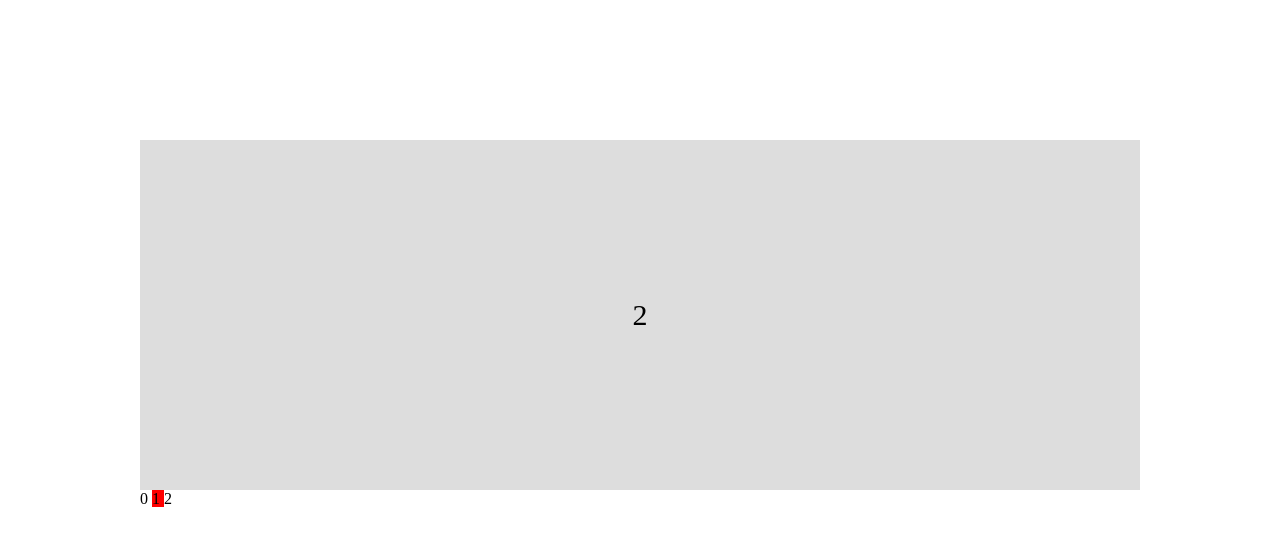
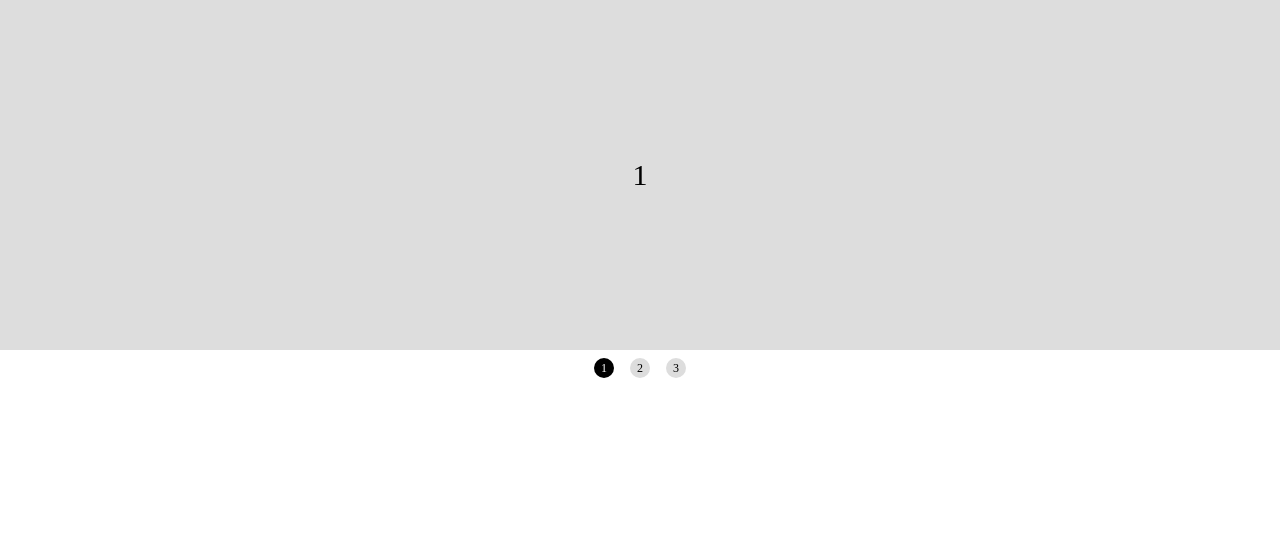
Before and after one commit to wang7211401/vue-ui, a Vue app: page / in a window 1280 px wide. Shown: the top 546 px of the page. Built offline with nearby package versions, Linux system fonts and the light colour scheme.

Commit message:
支持手机滑动

```diff
--- a/src/demo.vue
+++ b/src/demo.vue
@@ -1,6 +1,6 @@
 <template>
-    <div id="app" style="padding:100px;">
-      <g-slides class="wrapper" width="300px" height="200px" :selected.sync="selected">
+    <div id="app">
+      <g-slides class="wrapper" width="100%" height="200px" :selected.sync="selected">
         <g-slides-item name="1">
           <div class="box">1</div>
         </g-slides-item>
@@ -26,7 +26,7 @@ export default {
   },
   data() {
     return {
-      selected: '2'
+      selected: undefined
     };
   },
   created() {
@@ -41,7 +41,7 @@ export default {
   box-sizing: border-box;
 }
 .wrapper{
-  margin:40px;
+  /* margin:40px; */
 }
 .box{
   width:100%;
--- a/src/slides-item.vue
+++ b/src/slides-item.vue
@@ -42,18 +42,14 @@ export default {
     }
     .slide-enter{
         transform:translateX(100%);
-        opacity: 0;
     }
     .slide-enter.reverse{
-        transform: translateX(-100%) scale(0.5);
-        opacity: 0;
+        transform: translateX(-100%);
     }
     .slide-leave-to{
-        transform: translateX(-100%) scale(0.5);
-        opacity: 0;
+        transform: translateX(-100%);
     }
     .slide-leave-to.reverse{
-        transform:translateX(100%) scale(0.5);
-        opacity: 0;
+        transform:translateX(100%);
     }
 </style>
--- a/src/slides.vue
+++ b/src/slides.vue
@@ -1,6 +1,9 @@
 <template>
     <div class="g-slides" @mouseenter="onMouseEnter"
-    @mouseleave="onMouseLeave">
+    @mouseleave="onMouseLeave"
+    @touchstart="onTouchStart"
+    @touchmove="onTouchMove"
+    @touchend="onTouchEnd">
         <div class="g-slides-window" ref="window">
             <div class="g-slides-wrapper">
                 <slot></slot>
@@ -9,7 +12,7 @@
         <div class="g-slides-dots">
             <span v-for="n in childrenLength" :class="{active:selectedIndex === n-1}"
                 @click="select(n-1)" :key="n">
-                {{n-1}}
+                {{n}}
             </span>
         </div>
     </div>
@@ -29,7 +32,8 @@ export default {
         return {
             childrenLength:0,
             lastSelectedIndex:undefined,
-            timerId:undefined
+            timerId:undefined,
+            startTouch:undefined
         }
     },
     mounted(){
@@ -42,13 +46,41 @@ export default {
     },
     computed:{
         selectedIndex(){
-            return this.names.indexOf(this.selected) || 0
+            let index = this.names.indexOf(this.selected)
+            return index === -1 ? 0 : index
         },
         names(){
             return this.$children.map(vm => vm.name)
         }
     },
     methods:{
+        onTouchStart(e){
+            this.pause()
+            if(e.touches.length > 1){
+                return
+            }
+            this.startTouch = e.touches[0]
+        },
+        onTouchMove(){},
+        onTouchEnd(e){
+            let endTouch = e.changedTouches[0]
+            let {clientX:x1,clientY:y1} = this.startTouch
+            let {clientX:x2,clientY:y2} = endTouch
+
+            let distance = Math.sqrt(Math.pow(x2 - x1,2) + Math.pow(y2 - y1,2))
+            let deltaY = Math.abs(y2 -y1)
+            let rate = distance / deltaY
+            if(rate > 2){
+                if(x2 - x1){
+                    this.select(this.selectedIndex - 1)
+                }else{
+                    this.select(this.selectedIndex + 1)
+                }
+            }
+            this.$nextTick(()=>{
+                this.playAutomatically()
+            })
+        },
         onMouseEnter(){
             this.pause()
         },
@@ -59,13 +91,7 @@ export default {
             if(this.timerId){return}
             let run = ()=>{
                 let index = this.names.indexOf(this.getSelected())
-                let newIndex = index - 1
-                if(newIndex === -1){
-                    newIndex = this.names.length -1
-                }
-                if(newIndex === this.names.length){
-                    newIndex = 0
-                }
+                let newIndex = index + 1
                 this.select(newIndex)
                 this.timerId = setTimeout(run,300)
             }
@@ -74,9 +100,14 @@ export default {
             window.clearTimeout(this.timerId)
             this.timerId = undefined
         },
-        select(index){
-            this.lastSelectedIndex = this.selectedIndex
-            this.$emit('update:selected',this.names[index])
+        select(newIndex){
+            if(newIndex === -1){
+                newIndex = this.names.length -1
+            }
+            if(newIndex === this.names.length){
+                newIndex = 0
+            }
+            this.$emit('update:selected',this.names[newIndex])
         },
         getSelected(){
             let first = this.$children[0]
@@ -86,11 +117,13 @@ export default {
             let selected = this.getSelected()
             this.$children.forEach(vm =>{
                 let reverse = this.selectedIndex > this.lastSelectedIndex ? false : true
-                if(this.lastSelectedIndex === this.$children.length - 1 && this.selectedIndex === 0){
-                    reverse = false
-                }
-                if(this.lastSelectedIndex === 0 && this.selectedIndex === this.$children.length -1){
-                    reverse = true
+                if(this.timerId){
+                    if(this.lastSelectedIndex === this.$children.length - 1 && this.selectedIndex === 0){
+                        reverse = false
+                    }
+                    if(this.lastSelectedIndex === 0 && this.selectedIndex === this.$children.length -1){
+                        reverse = true
+                    }
                 }
                 vm.reverse = reverse
                 this.$nextTick(()=>{
@@ -111,9 +144,29 @@ export default {
             position: relative;
         }
         &-dots{
+            padding:8px 0;
+            display: flex;
+            justify-content: center;
+            align-items: center;
             > span{
+                width: 20px;
+                height:20px;
+                display: inline-flex;
+                justify-content: center;
+                align-items:center;
+                background: #ddd;
+                border-radius:50%;
+                margin:0 8px;
+                font-size:12px;
+                &:hover{
+                    cursor:pointer;
+                }
                 &.active{
-                    background: red;
+                    background: black;
+                    color:white;
+                    &:hover{
+                        cursor:default;
+                    }
                 }
             }
         }
```
